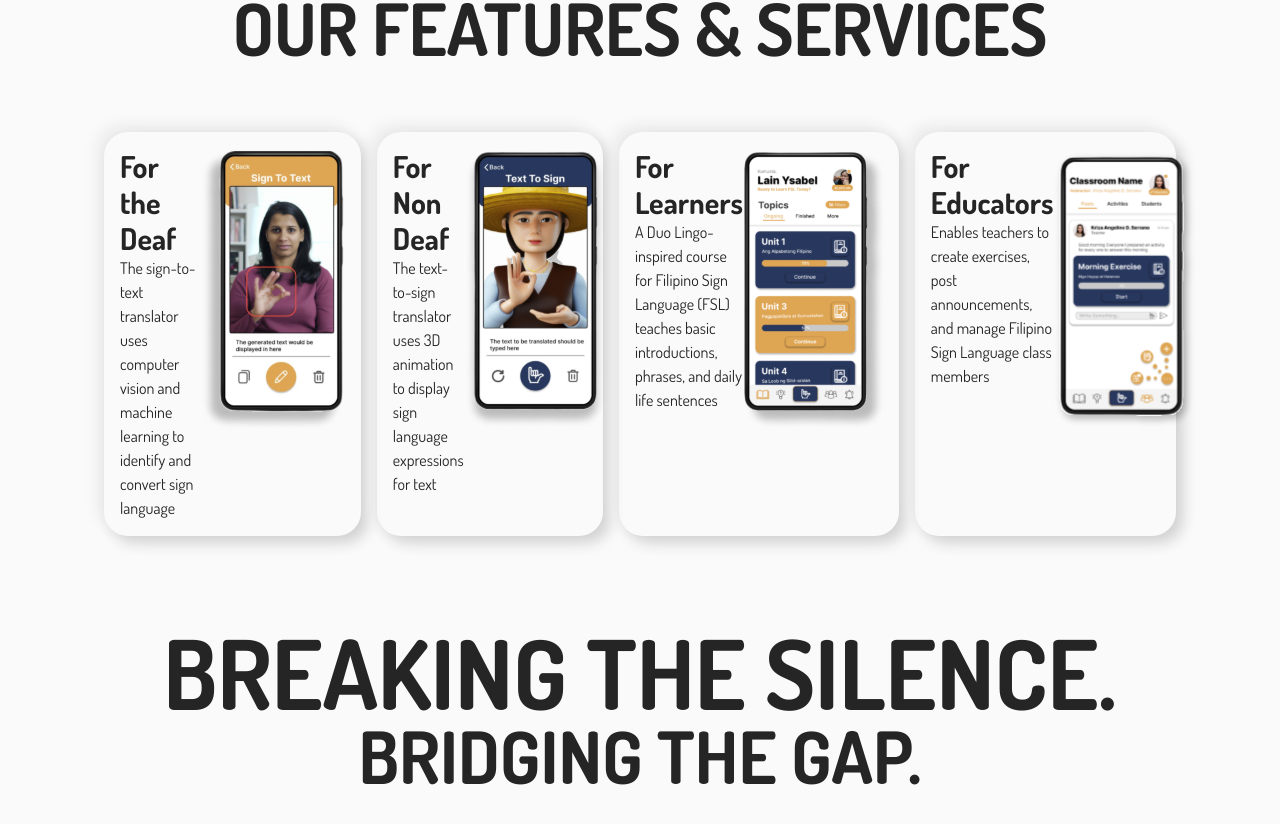
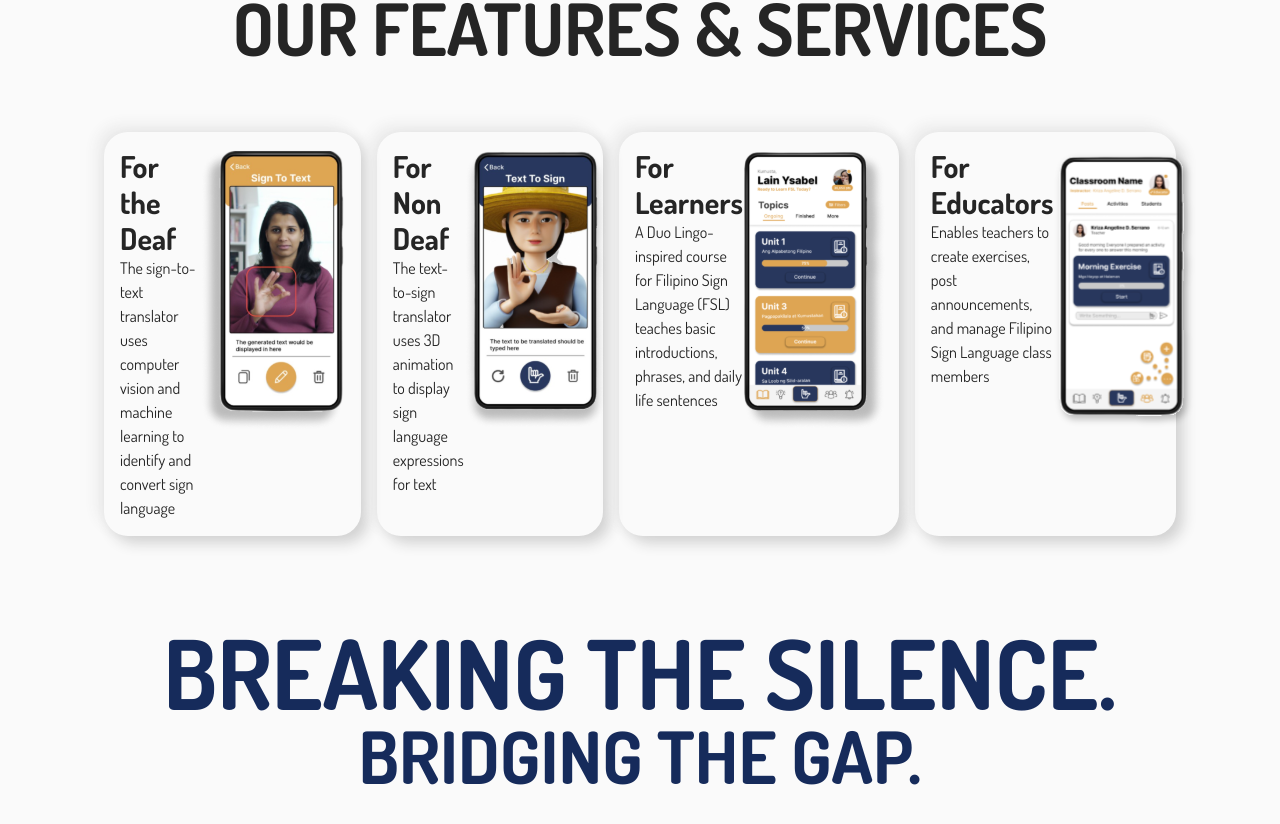
Before and after one commit to sleep-deepfried/kumpas-landing, a Next.js app: page / in a window 1280 px wide. Shown: the part 1591-2415 px from the top of the page. Built offline with nearby package versions, Linux system fonts and the light colour scheme.

Commit message:
changed the font color

```diff
--- a/src/components/features.tsx
+++ b/src/components/features.tsx
@@ -64,7 +64,7 @@ const Features = () =>{
 
             </div>
 
-            <div className="flex flex-col items-center font-bold my-10">
+            <div className="flex flex-col items-center font-bold my-10 text-secondary">
                 <p className="text-8xl">
                     BREAKING THE SILENCE.
                 </p>
```
